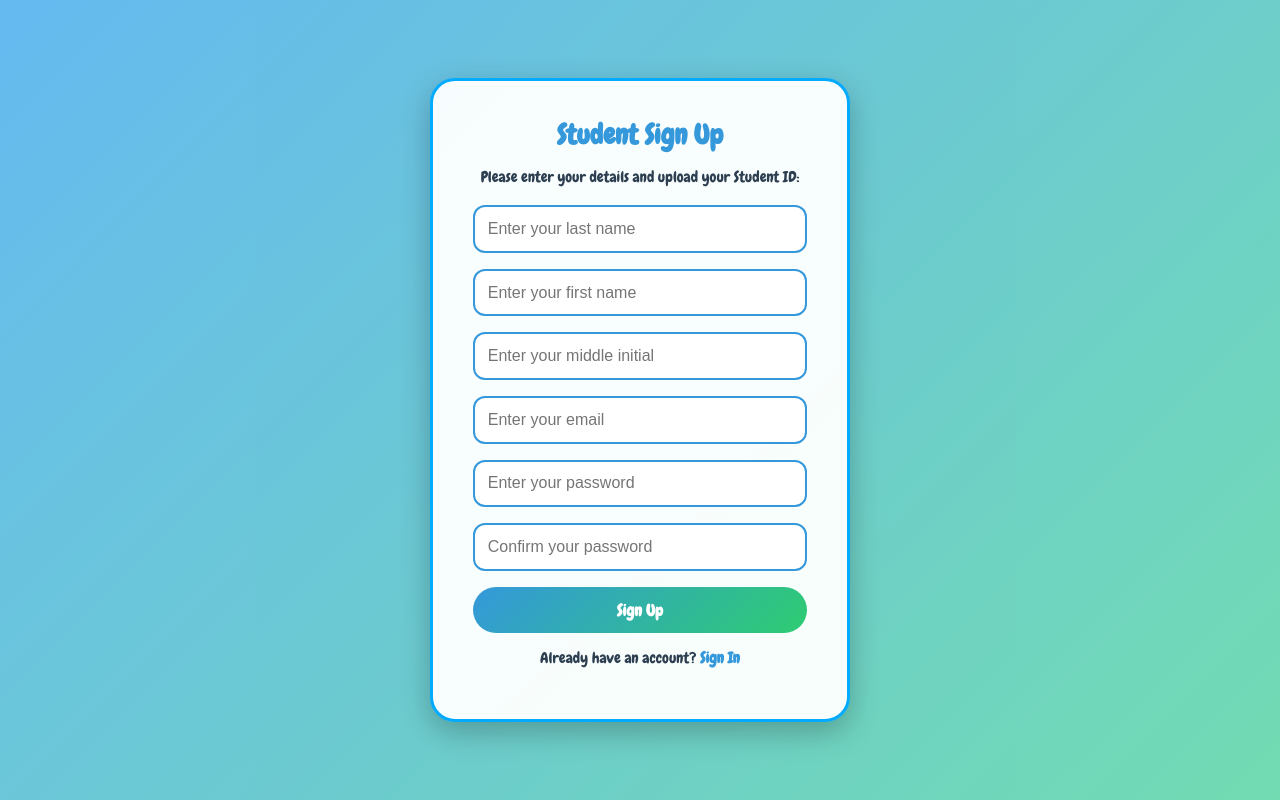
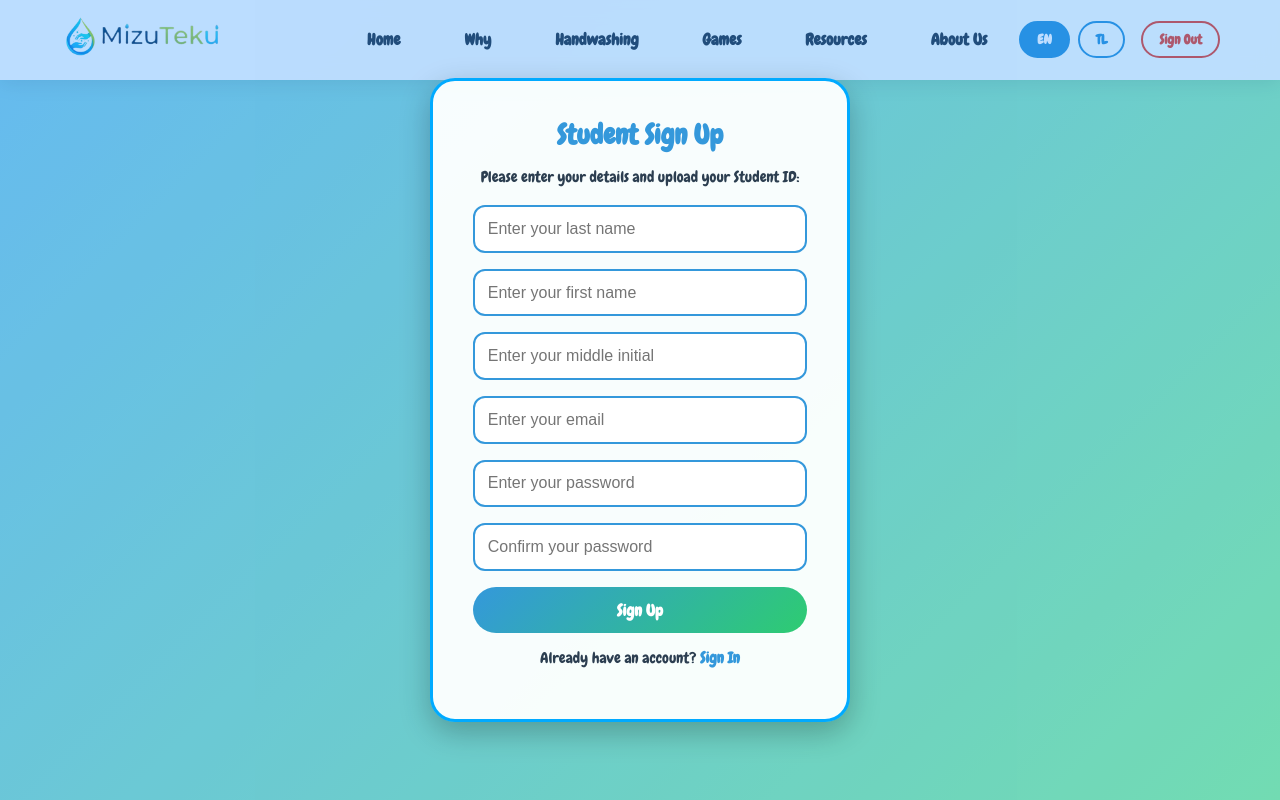
Before and after one commit to KenthBrian/mizu_teku, a plain HTML site: page index.html in a window 1280 px wide. Drawn offline with nearby package versions, Linux system fonts and the light colour scheme; no server answers.

Commit message:
Update index.html

```diff
--- a/index.html
+++ b/index.html
@@ -63,6 +63,44 @@
     </div>
 
     <!-- TEACHER PAGE -->
+    <!-- Navigation Bar -->
+        <nav class="navbar">
+            <div class="nav-container">
+                <div class="nav-logo">
+                    <span class="logo-text">
+                        <img src="attached_assets/images/logo_text2.png" />
+                    </span>
+                </div>
+
+                <!-- Hamburger Menu Button -->
+                <div class="hamburger" id="hamburger">
+                    <span class="bar"></span>
+                    <span class="bar"></span>
+                    <span class="bar"></span>
+                </div>
+
+                <div class="nav-right">
+                    <ul class="nav-menu" id="nav-menu">
+                        <li><a href="#home" data-en="Home" data-tl="Tahanan">Home</a></li>
+                        <li><a href="#clean-water" data-en="Why" data-tl="Bakit">Why</a></li>
+                        <li><a href="#handwashing" data-en="Handwashing" data-tl="Hugas Kamay">Handwashing</a></li>
+                        <li><a href="#games" data-en="Games" data-tl="Mga Laro">Games</a></li>
+                        <li><a href="#resources" data-en="Resources" data-tl="Mga Liham">Resources</a></li>
+                        <li><a href="#about_us" data-en="About Us" data-tl="Tungkol sa Amin">About Us</a></li>
+                    </ul>
+
+                    <!-- Right-side controls -->
+                    <div class="nav-controls">
+                        <div class="language-switcher">
+                            <button id="lang-en" class="lang-btn active">EN</button>
+                            <button id="lang-tl" class="lang-btn">TL</button>
+                            <button id="clearDataBtn" class="clear-btn">Sign Out</button>
+                        </div>
+                    </div>
+                </div>
+            </div>
+        </nav>
+
     <div id="teacherPage" style="display: none;">
         <h2>👩‍🏫 Teacher Dashboard</h2>
         <p>Pending student verifications:</p>
```
